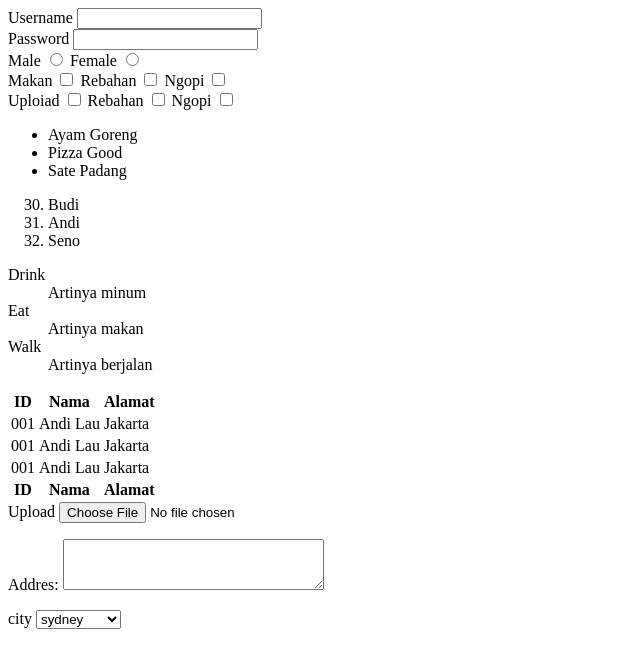
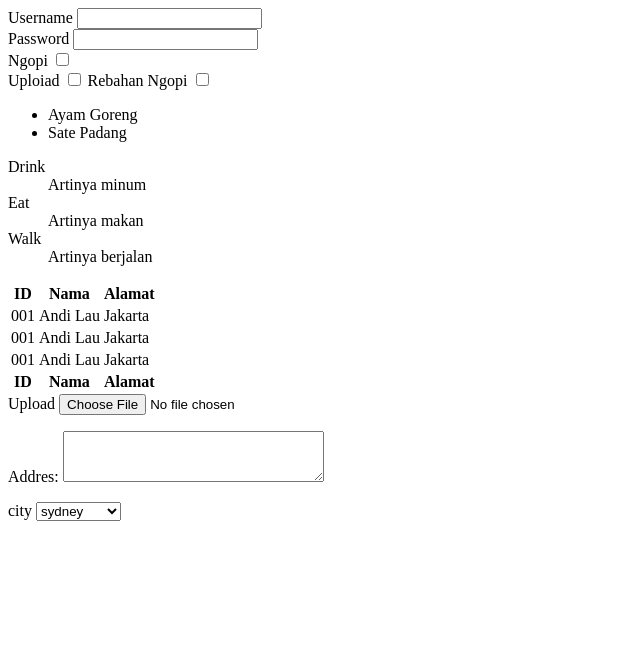
Before and after one commit to dzakiyerlangga18/JuaraCodingClass, a plain HTML site: page Day1/html/index.html in a window 1280 px wide. Shown: the whole page, without its empty margins (0-640 px from the left). Drawn offline with Linux system fonts and the light colour scheme; files that its build step writes are made by us from their sources.

Commit message:
update.html

```diff
--- a/Day1/html/index.html
+++ b/Day1/html/index.html
@@ -13,16 +13,9 @@
         <input type="password" name="password" />
       </div>
       <div>
-        <label>Male</label>
-        <input type="radio" name="gender" value="male" />
-        <label>Female</label>
-        <input type="radio" name="gender" value="female" />
+
       </div>
       <div>
-        <label>Makan</label>
-        <input type="checkbox" name="hobi" value="makan" />
-        <label>Rebahan</label>
-        <input type="checkbox" name="hobi" value="rebahan" />
         <label>Ngopi</label>
         <input type="checkbox" name="hobi" value="ngopi" />
       </div>
@@ -30,20 +23,18 @@
         <label>Uploiad</label>
         <input type="checkbox" name="hobi" value="makan" />
         <label>Rebahan</label>
-        <input type="checkbox" name="hobi" value="rebahan" />
+
         <label>Ngopi</label>
         <input type="checkbox" name="hobi" value="ngopi" />
       </div>
     </form>
     <ul>
       <li>Ayam Goreng</li>
-      <li>Pizza Good</li>
+
       <li>Sate Padang</li>
     </ul>
     <ol start="30">
-      <li>Budi</li>
-      <li>Andi</li>
-      <li>Seno</li>
+
     </ol>
 
     <dl>
```
